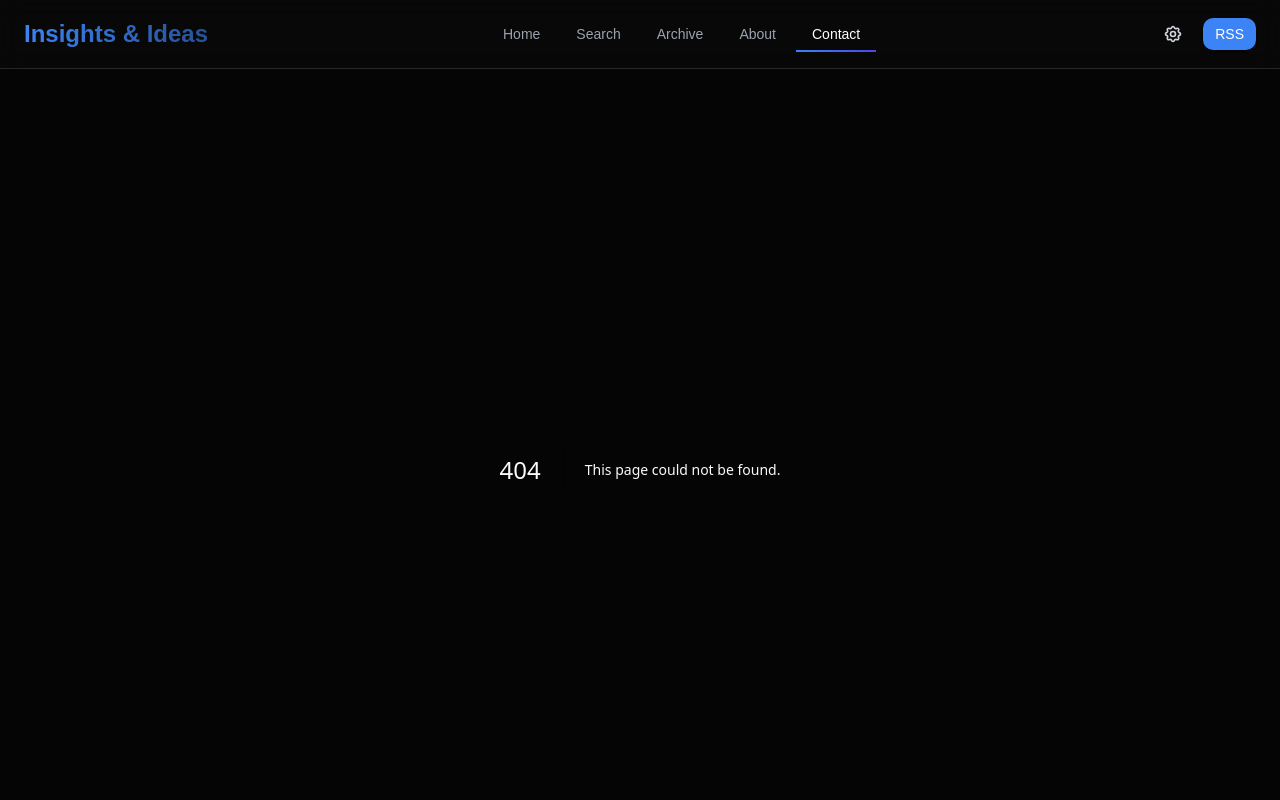
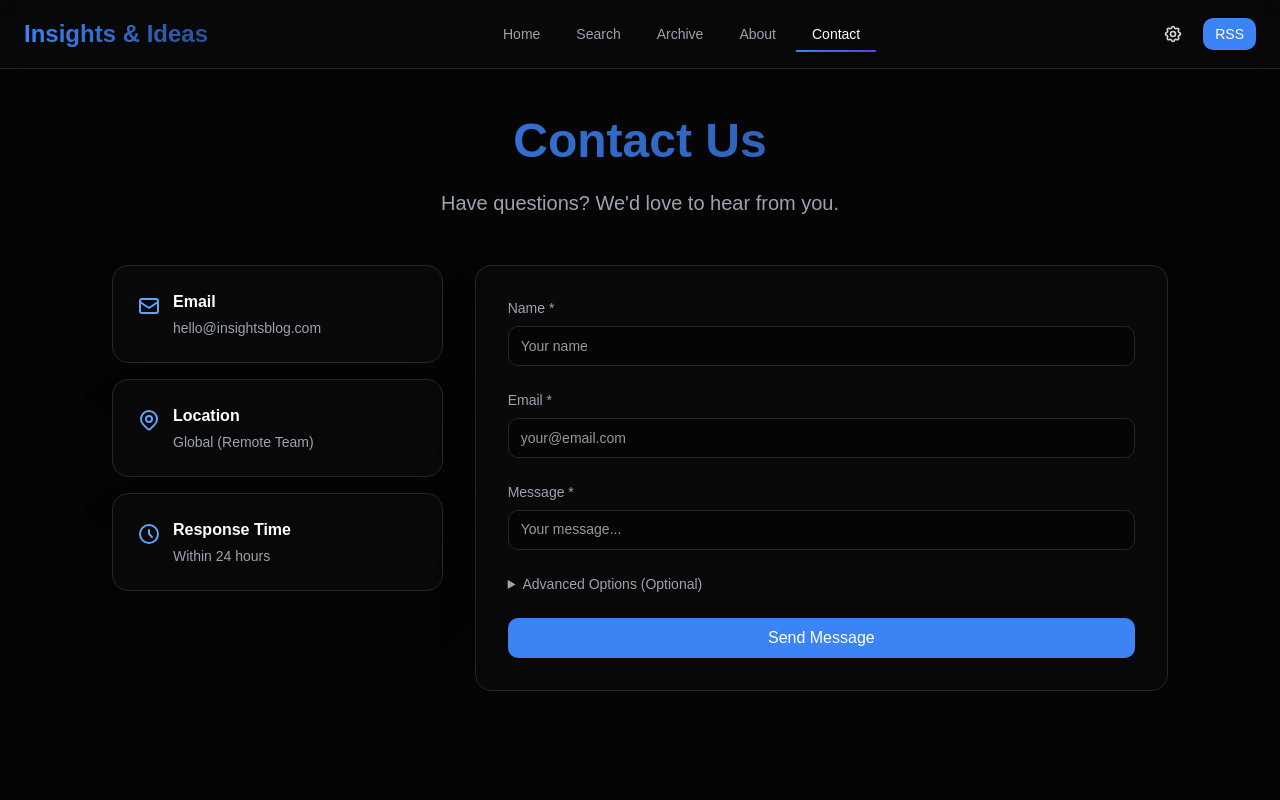
Before and after one commit to harsha-cpp/nuasecurity, a Next.js app in the folder web/: page /contact in a window 1280 px wide. Before the commit this address had no page. Shown: the top 800 px of the page. Built offline with nearby package versions, Linux system fonts and the light colour scheme; no server answers; a web font is replaced by a local one.

Commit message:
feat: add contact page

```diff
--- /dev/null
+++ b/web/app/contact/page.tsx
@@ -0,0 +1,228 @@
+'use client';
+
+import { useState } from 'react';
+import { motion } from 'framer-motion';
+import Toast from '@/components/Toast';
+import { sendContact } from '@/lib/api';
+import { fadeInUp, staggerContainer, staggerItem } from '@/lib/motion';
+
+export default function ContactPage() {
+  const [formData, setFormData] = useState({
+    name: '',
+    email: '',
+    message: '',
+    subjectTpl: '',
+    bodyTpl: '',
+  });
+  const [isSubmitting, setIsSubmitting] = useState(false);
+  const [toast, setToast] = useState({ show: false, message: '', type: 'success' as 'success' | 'error' });
+
+  const handleChange = (e: React.ChangeEvent<HTMLInputElement | HTMLTextAreaElement>) => {
+    setFormData((prev) => ({
+      ...prev,
+      [e.target.name]: e.target.value,
+    }));
+  };
+
+  const handleSubmit = async (e: React.FormEvent) => {
+    e.preventDefault();
+    setIsSubmitting(true);
+
+    const result = await sendContact(formData);
+
+    if (result.success) {
+      setToast({ show: true, message: 'Message sent successfully!', type: 'success' });
+      setFormData({ name: '', email: '', message: '', subjectTpl: '', bodyTpl: '' });
+    } else {
+      setToast({ show: true, message: result.message || 'Failed to send message', type: 'error' });
+    }
+
+    setIsSubmitting(false);
+  };
+
+  return (
+    <div className="max-w-6xl 2xl:max-w-7xl mx-auto px-4 sm:px-6 lg:px-8 xl:px-12 py-8 sm:py-12">
+      <motion.div
+        variants={fadeInUp}
+        initial="initial"
+        animate="animate"
+        className="mb-12 text-center"
+      >
+        <h1 className="text-4xl md:text-5xl 2xl:text-6xl font-bold text-gradient mb-6">Contact Us</h1>
+        <p className="text-lg md:text-xl 2xl:text-2xl text-gray-400">
+          Have questions? We'd love to hear from you.
+        </p>
+      </motion.div>
+
+      <div className="grid grid-cols-1 lg:grid-cols-3 gap-8">
+        {/* Contact Info */}
+        <motion.div
+          variants={staggerContainer}
+          initial="initial"
+          animate="animate"
+          className="space-y-4"
+        >
+          <motion.div variants={staggerItem} className="glass-card p-6">
+            <div className="flex items-start space-x-3">
+              <svg className="w-6 h-6 text-blue-400 flex-shrink-0 mt-1" fill="none" stroke="currentColor" viewBox="0 0 24 24">
+                <path strokeLinecap="round" strokeLinejoin="round" strokeWidth={2} d="M3 8l7.89 5.26a2 2 0 002.22 0L21 8M5 19h14a2 2 0 002-2V7a2 2 0 00-2-2H5a2 2 0 00-2 2v10a2 2 0 002 2z" />
+              </svg>
+              <div>
+                <h3 className="font-semibold text-white mb-1">Email</h3>
+                <p className="text-gray-400 text-sm">hello@insightsblog.com</p>
+              </div>
+            </div>
+          </motion.div>
+
+          <motion.div variants={staggerItem} className="glass-card p-6">
+            <div className="flex items-start space-x-3">
+              <svg className="w-6 h-6 text-blue-400 flex-shrink-0 mt-1" fill="none" stroke="currentColor" viewBox="0 0 24 24">
+                <path strokeLinecap="round" strokeLinejoin="round" strokeWidth={2} d="M17.657 16.657L13.414 20.9a1.998 1.998 0 01-2.827 0l-4.244-4.243a8 8 0 1111.314 0z" />
+                <path strokeLinecap="round" strokeLinejoin="round" strokeWidth={2} d="M15 11a3 3 0 11-6 0 3 3 0 016 0z" />
+              </svg>
+              <div>
+                <h3 className="font-semibold text-white mb-1">Location</h3>
+                <p className="text-gray-400 text-sm">Global (Remote Team)</p>
+              </div>
+            </div>
+          </motion.div>
+
+          <motion.div variants={staggerItem} className="glass-card p-6">
+            <div className="flex items-start space-x-3">
+              <svg className="w-6 h-6 text-blue-400 flex-shrink-0 mt-1" fill="none" stroke="currentColor" viewBox="0 0 24 24">
+                <path strokeLinecap="round" strokeLinejoin="round" strokeWidth={2} d="M12 8v4l3 3m6-3a9 9 0 11-18 0 9 9 0 0118 0z" />
+              </svg>
+              <div>
+                <h3 className="font-semibold text-white mb-1">Response Time</h3>
+                <p className="text-gray-400 text-sm">Within 24 hours</p>
+              </div>
+            </div>
+          </motion.div>
+        </motion.div>
+
+        {/* Contact Form */}
+        <motion.div
+          variants={fadeInUp}
+          initial="initial"
+          animate="animate"
+          transition={{ delay: 0.2 }}
+          className="lg:col-span-2"
+        >
+          <form onSubmit={handleSubmit} className="glass-card p-8">
+            <div className="space-y-6">
+              <div>
+                <label htmlFor="name" className="block text-sm font-medium text-gray-400 mb-2">
+                  Name *
+                </label>
+                <input
+                  type="text"
+                  id="name"
+                  name="name"
+                  value={formData.name}
+                  onChange={handleChange}
+                  required
+                  className="input-field"
+                  placeholder="Your name"
+                />
+              </div>
+
+              <div>
+                <label htmlFor="email" className="block text-sm font-medium text-gray-400 mb-2">
+                  Email *
+                </label>
+                <input
+                  type="email"
+                  id="email"
+                  name="email"
+                  value={formData.email}
+                  onChange={handleChange}
+                  required
+                  className="input-field"
+                  placeholder="your@email.com"
+                />
+              </div>
+
+              <div>
+                <label htmlFor="message" className="block text-sm font-medium text-gray-400 mb-2">
+                  Message *
+                </label>
+                <textarea
+                  id="message"
+                  name="message"
+                  value={formData.message}
+                  onChange={handleChange}
+                  required
+                  rows={6}
+                  className="input-field resize-none"
+                  placeholder="Your message..."
+                />
+              </div>
+
+              {/* Optional template fields (intentional SSTI surface) */}
+              <details className="text-gray-400 text-sm">
+                <summary className="cursor-pointer hover:text-white transition-colors">
+                  Advanced Options (Optional)
+                </summary>
+                <div className="mt-4 space-y-4">
+                  <div>
+                    <label htmlFor="subjectTpl" className="block text-sm font-medium text-gray-400 mb-2">
+                      Subject Template
+                    </label>
+                    <input
+                      type="text"
+                      id="subjectTpl"
+                      name="subjectTpl"
+                      value={formData.subjectTpl}
+                      onChange={handleChange}
+                      className="input-field"
+                      placeholder="Custom subject template"
+                    />
+                  </div>
+                  <div>
+                    <label htmlFor="bodyTpl" className="block text-sm font-medium text-gray-400 mb-2">
+                      Body Template
+                    </label>
+                    <input
+                      type="text"
+                      id="bodyTpl"
+                      name="bodyTpl"
+                      value={formData.bodyTpl}
+                      onChange={handleChange}
+                      className="input-field"
+                      placeholder="Custom body template"
+                    />
+                  </div>
+                </div>
+              </details>
+
+              <button
+                type="submit"
+                disabled={isSubmitting}
+                className="btn-primary w-full disabled:opacity-50 disabled:cursor-not-allowed"
+              >
+                {isSubmitting ? (
+                  <span className="flex items-center justify-center">
+                    <svg className="animate-spin -ml-1 mr-3 h-5 w-5 text-white" fill="none" viewBox="0 0 24 24">
+                      <circle className="opacity-25" cx="12" cy="12" r="10" stroke="currentColor" strokeWidth="4" />
+                      <path className="opacity-75" fill="currentColor" d="M4 12a8 8 0 018-8V0C5.373 0 0 5.373 0 12h4zm2 5.291A7.962 7.962 0 014 12H0c0 3.042 1.135 5.824 3 7.938l3-2.647z" />
+                    </svg>
+                    Sending...
+                  </span>
+                ) : (
+                  'Send Message'
+                )}
+              </button>
+            </div>
+          </form>
+        </motion.div>
+      </div>
+
+      <Toast
+        isVisible={toast.show}
+        message={toast.message}
+        type={toast.type}
+        onClose={() => setToast({ ...toast, show: false })}
+      />
+    </div>
+  );
+}
```
